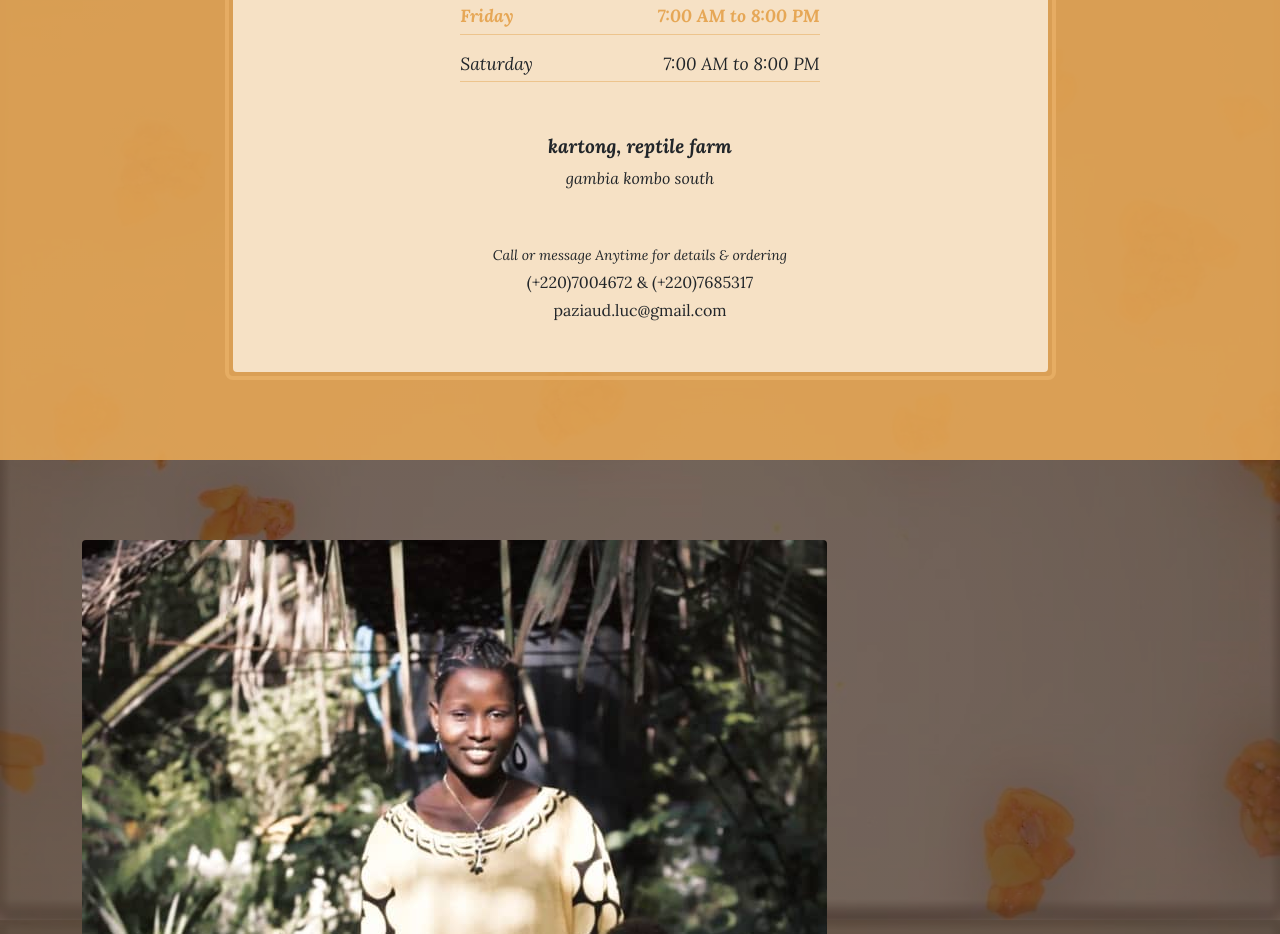
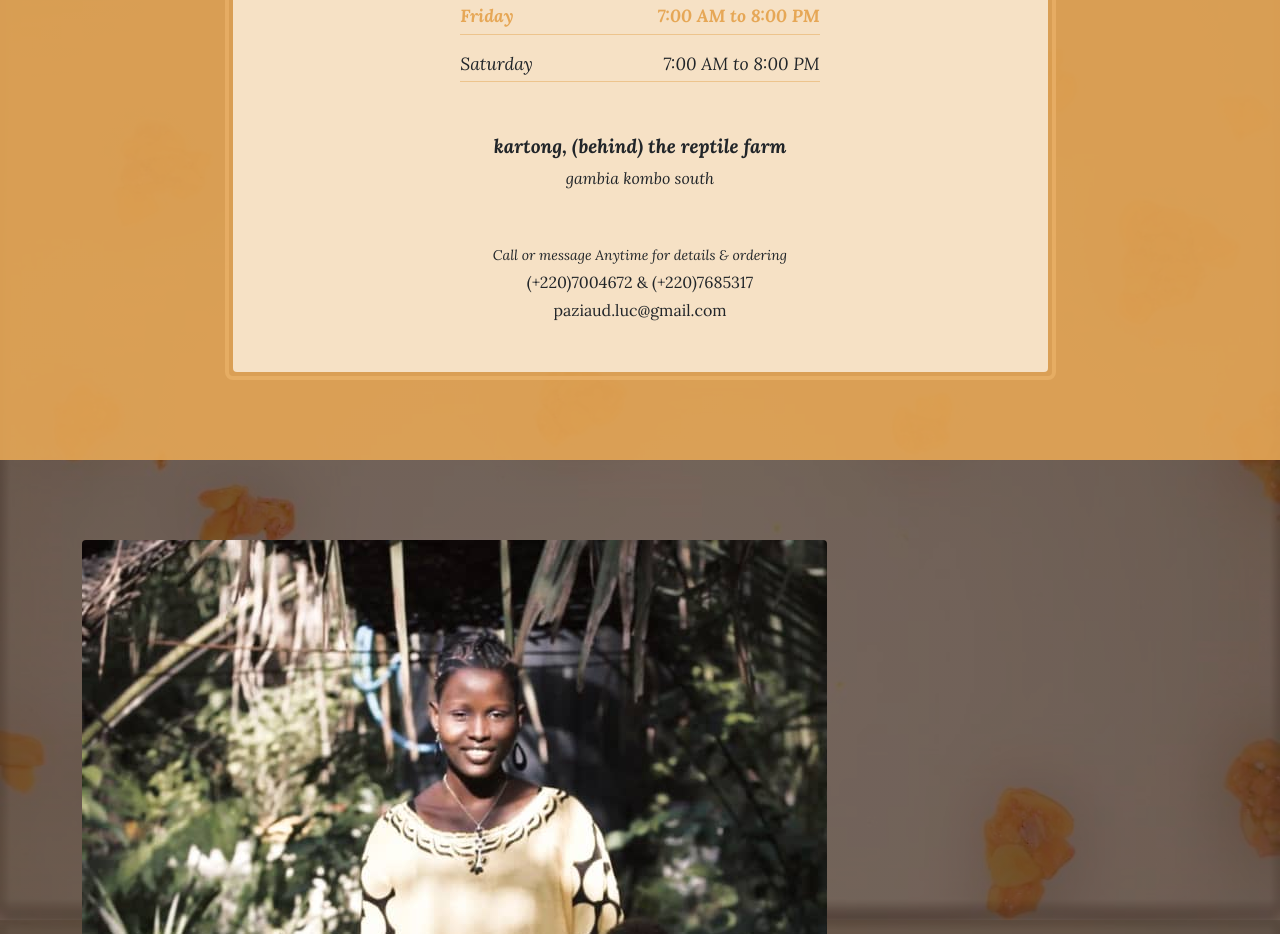
Before and after one commit to hpaziaud/tpfinal, a plain HTML site: page store.html in a window 1280 px wide. Shown: the part 1000-1934 px from the top of the page. Drawn offline with nearby package versions, Linux system fonts and the light colour scheme; files whose address does not match are found by name.

Commit message:
ortographique change

```diff
--- a/store.html
+++ b/store.html
@@ -80,7 +80,7 @@
                             </ul>
                             <p class="address mb-5">
                                 <em>
-                                    <strong>kartong, reptile farm</strong>
+                                    <strong>kartong, (behind) the reptile farm</strong>
                                     <br />
                                     gambia kombo south
                                 </em>
```
Also changed, not shown: products.html (+1 -1 lines).
